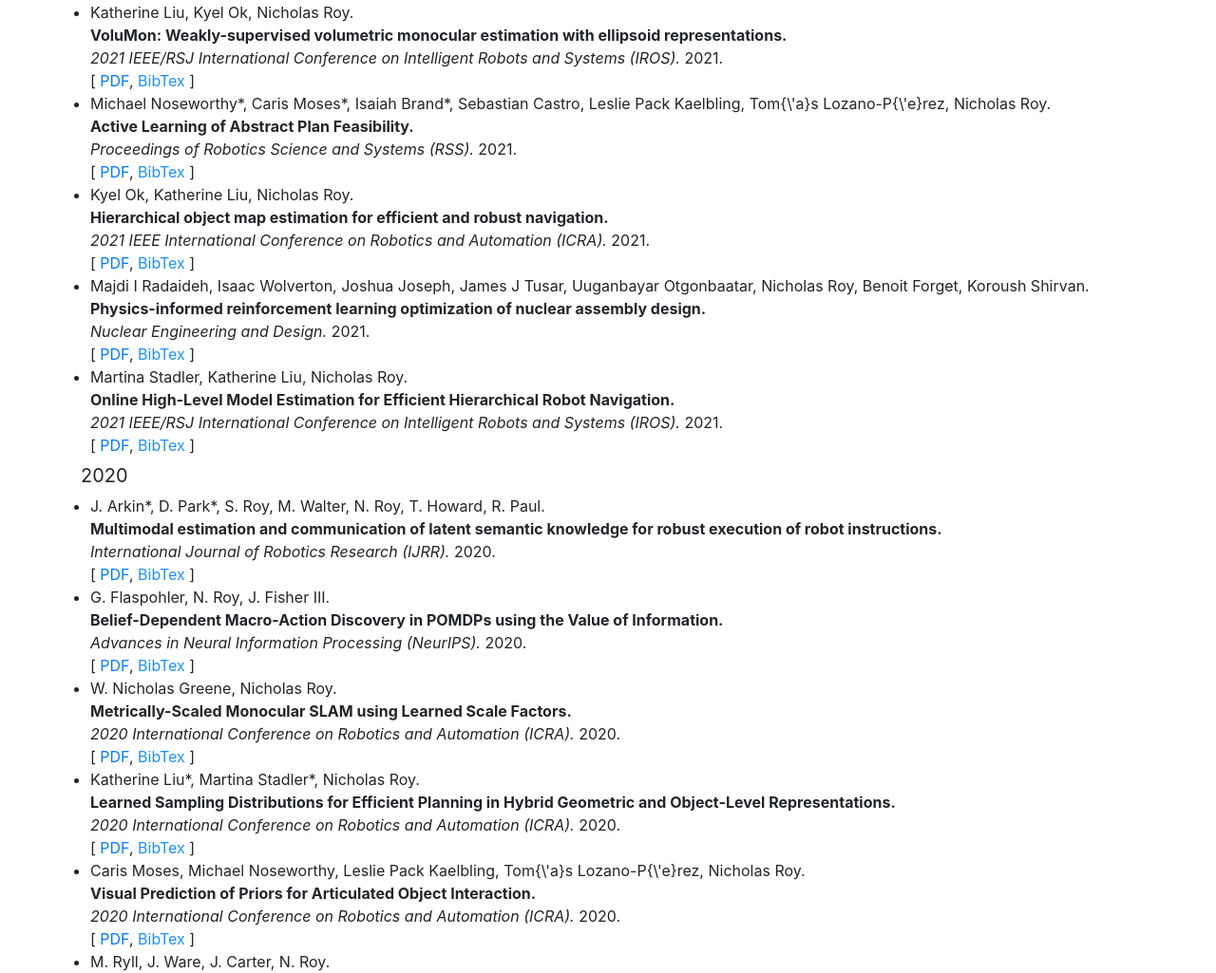
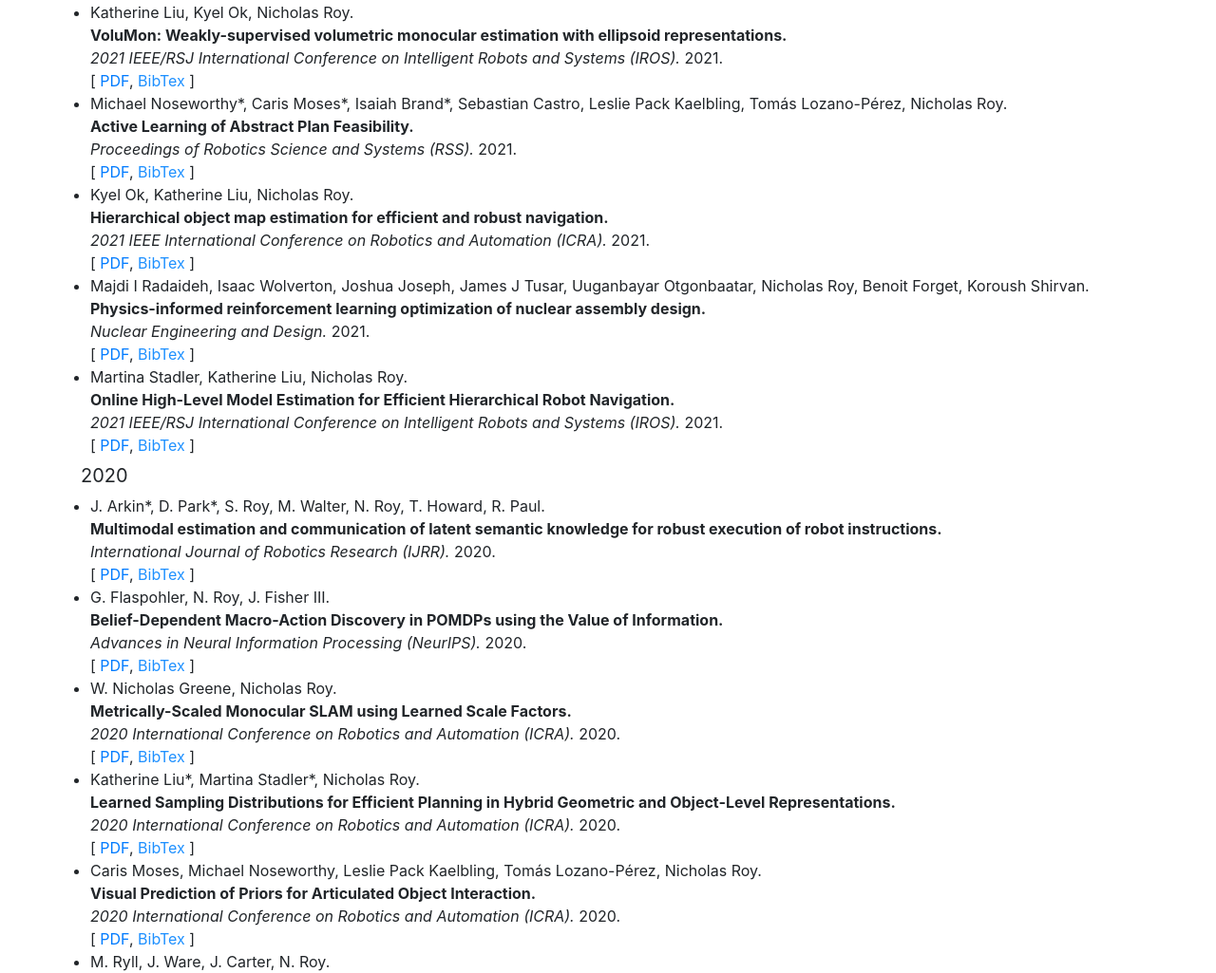
Before and after one commit to robustrobotics/robustrobotics.github.io, a Jekyll site: the page built from publications.html, in a window 1280 px wide and 1400 px high, scrolled down 1610 px. Shown: the part 161-1186 px from the top of the window at 95% size. Built offline with Jekyll 4.4.1, drawn with Linux system fonts in a browser that asks for light colours; some of the changed text lies outside the part shown.

Commit message:
accent marks

```diff
--- a/_data/bibere/papers.yml
+++ b/_data/bibere/papers.yml
@@ -325,7 +325,7 @@ Brunskill08ISAIM:
   authors:
   - Emma Brunskill
   - Leslie Kaelbling
-  - Tomas Lozano-Perez
+  - Tomás Lozano-Pérez
   - 'Nicholas
 
     Roy'
@@ -335,7 +335,7 @@ Brunskill08ISAIM:
   - link: http://groups.csail.mit.edu/rrg/papers/isaim08-eb.ps.gz
     name: Compressed Postscript
   raw_string: "@InProceedings{Brunskill08ISAIM,\n  author =   {Emma Brunskill and\
-    \ Leslie Kaelbling and Tomas Lozano-Perez and Nicholas\nRoy},\n  title =    {Continuous-State\
+    \ Leslie Kaelbling and Tomás Lozano-Pérez and Nicholas\nRoy},\n  title =    {Continuous-State\
     \ POMDPs with Hybrid Dynamics},\n  booktitle =    {Proceedings of the Tenth International\
     \ Symposium on Artificial\nIntelligence and Mathematics (ISAIM)},\n  year =  \
     \ {2008},\n  address =  {Fort Lauderdale, FL},\n  month =  {January},\n  url =\
@@ -3478,14 +3478,14 @@ moses_noseworthy_icra20:
   - Caris Moses
   - Michael Noseworthy
   - Leslie Pack Kaelbling
-  - Tom{\'a}s Lozano-P{\'e}rez
+  - Tomás Lozano-Pérez
   - Nicholas Roy
   links:
   - link: http://groups.csail.mit.edu/rrg/papers/moses_noseworthy_icra20.pdf
     name: PDF
   raw_string: "@inproceedings{moses_noseworthy_icra20,\n title={Visual Prediction\
     \ of Priors for Articulated Object Interaction},\n author={Moses, Caris and Noseworthy,\
-    \ Michael and Kaelbling, Leslie Pack and Lozano-P{\\'e}rez, Tom{\\'a}s and Roy,\
+    \ Michael and Kaelbling, Leslie Pack and Lozano-Pérez,Tomás and Roy,\
     \ Nicholas},\n booktitle={2020 International Conference on Robotics and Automation\
     \ (ICRA)},\n pages={10480--10486},\n year={2020},\n organization={IEEE},\n url\
     \ = {http://groups.csail.mit.edu/rrg/papers/moses_noseworthy_icra20.pdf}\n}\n\n"
@@ -3535,15 +3535,14 @@ noseworthy_moses_brand_rss21:
   - Isaiah Brand*
   - Sebastian Castro
   - Leslie Pack Kaelbling
-  - Tom{\'a}s Lozano-P{\'e}rez
+  - Tomás Lozano-Pérez
   - Nicholas Roy
   links:
   - link: http://groups.csail.mit.edu/rrg/papers/noseworthy_moses_brand_rss21.pdf
     name: PDF
   raw_string: "@inproceedings{noseworthy_moses_brand_rss21,\n title={Active Learning\
     \ of Abstract Plan Feasibility},\n author={Noseworthy*, Michael and Moses*, Caris\
-    \ and Brand*, Isaiah and Castro, Sebastian and Kaelbling, Leslie Pack and Lozano-P{\\\
-    'e}rez, Tom{\\'a}s and Roy, Nicholas},\n booktitle ={Proceedings of Robotics Science\
+    \ and Brand*, Isaiah and Castro, Sebastian and Kaelbling, Leslie Pack and Lozano-Pérez, Tomás and Roy, Nicholas},\n booktitle ={Proceedings of Robotics Science\
     \ and Systems (RSS)},\n year={2021},\n url = {http://groups.csail.mit.edu/rrg/papers/noseworthy_moses_brand_rss21.pdf}\n\
     }\n\n"
   title: Active Learning of Abstract Plan Feasibility
@@ -4319,7 +4318,7 @@ shaw_wafr24:
   - Seiji Shaw
   - Aidan Curtis
   - Leslie Pack Kaelbling
-  - Tom{\'a}s Lozano-P{\'e}rez
+  - Tomás Lozano-Pérez
   - Nicholas Roy
   links:
   - link: http://groups.csail.mit.edu/rrg/papers/shaw_wafr24.pdf
```
